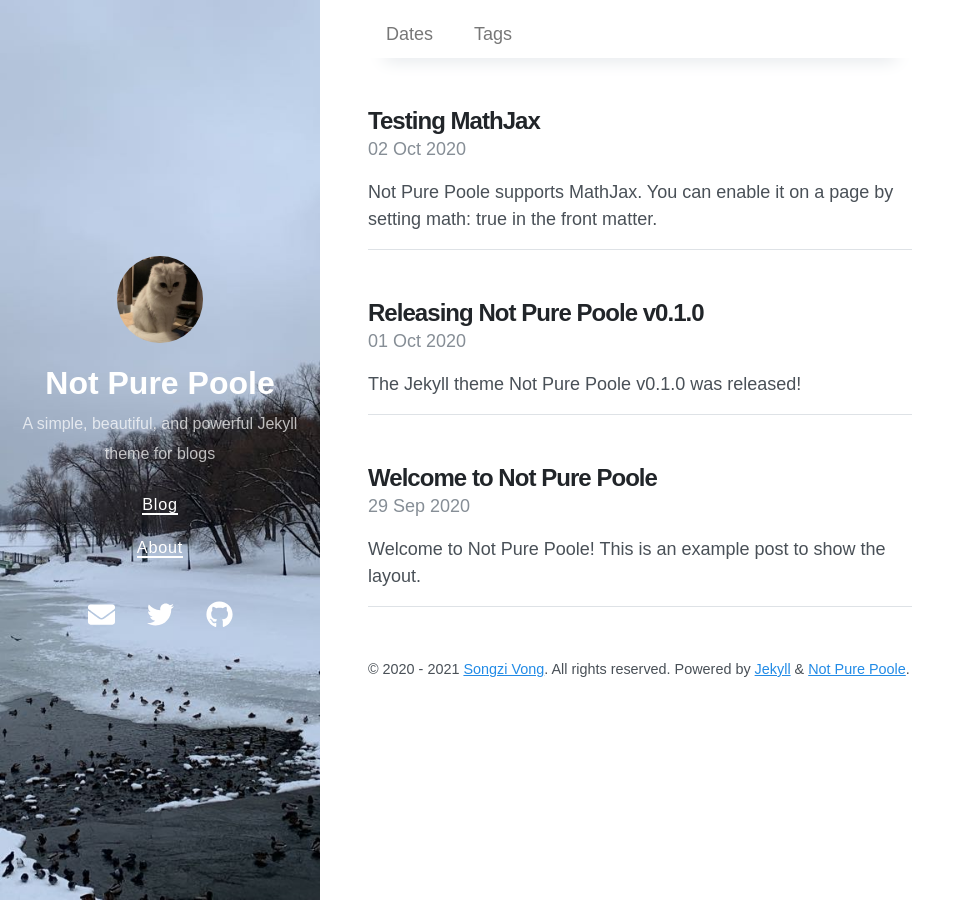
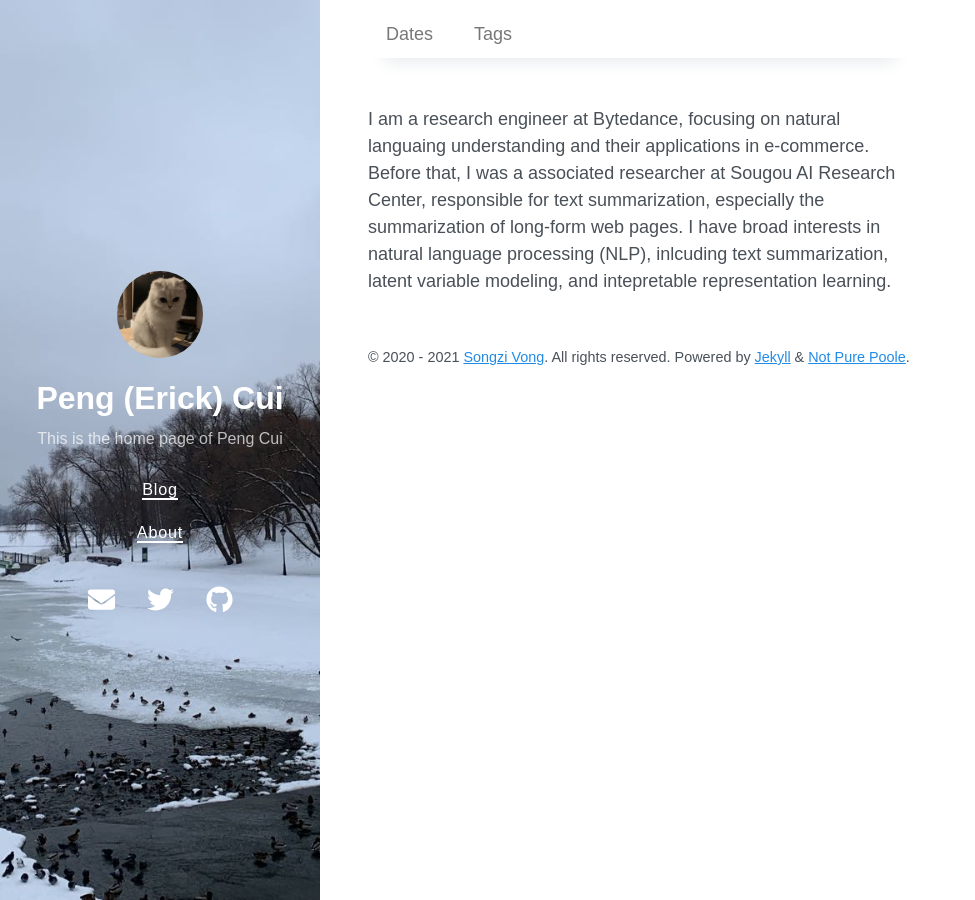
Before and after one commit to pcui-ercik/cuipeng.github.io, a Jekyll site: the page built from index.html, in a window 1280 px wide. Shown: the whole page, without its empty margins (0-975 px from the left). Built offline with Jekyll 4.4.1, drawn with Linux system fonts in a browser that asks for light colours; nearby versions of some CDN libraries; the list of posts is cut into pages by our own code.

Commit message:
add changes

```diff
--- a/_config.yml
+++ b/_config.yml
@@ -1,7 +1,7 @@
 # Setup
-title: Not Pure Poole
-description: A simple, beautiful, and powerful Jekyll theme for blogs
-url: https://vszhub.github.io
+title: Peng (Erick) Cui
+description: This is the home page of Peng Cui
+url: https://pcui-erick/pcui-erick.github.io
 avatar: /avatar.jpeg
 paginate: 5
 permalink: pretty
--- a/_layouts/home.html
+++ b/_layouts/home.html
@@ -4,7 +4,7 @@ layout: default
 
 {% include home-header.html %}
 
-<div class="posts">
+<!-- <div class="posts">
   {% for post in paginator.posts %}
   <section class="post-entry">
     <h2 class="post-title">
@@ -29,7 +29,13 @@ layout: default
   {%- if jekyll.environment == "production" and site.disqus -%}
     <script id="dsq-count-scr" src="//{{ site.disqus }}.disqus.com/count.js" async></script>
   {%- endif -%}
-</div>
+</div> -->
+
+<div>
+  I am a research engineer at Bytedance, focusing on natural languaing understanding and their applications in e-commerce. Before that, I was a associated researcher at Sougou AI Research Center, responsible for text summarization, especially the summarization of long-form web pages.
+
+  I have broad interests in natural language processing (NLP), inlcuding text summarization, latent variable modeling, and intepretable representation learning.
+  </div>
 
 <!-- <div class="pagination">
   {% if paginator.next_page %}
```
